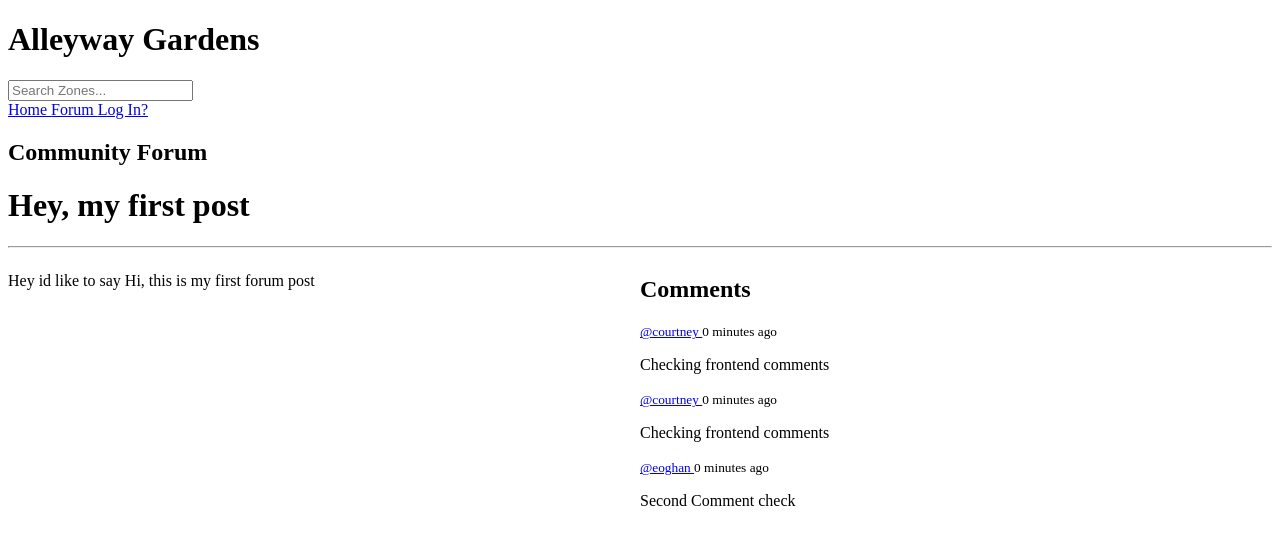
After one commit to codieeweir/AlleywayGardens, a Django app: page /forum-post/5/ in a window 1280 px wide. The commit adds this page. Shown: the top 545 px of the page. Run offline with Django 4.2, Linux system fonts and the light colour scheme; data comes from the database, SQL or seed files in the repository; both versions use the stored data as it was after the commit.

Commit message:
Adding Forum Pages and Comments

```diff
--- a/backend/base/models.py
+++ b/backend/base/models.py
@@ -61,7 +61,7 @@ class Post(models.Model):
 class Comment(models.Model):
 
     user = models.ForeignKey(User, on_delete=models.CASCADE)
-    post = models.ForeignKey(Post, on_delete=models.CASCADE, related_name="comments")
+    post = models.ForeignKey(Post, on_delete=models.CASCADE, related_name="comment")
     body = models.TextField()
     updated = models.DateTimeField(auto_now=True)
     created = models.DateTimeField(auto_now_add=True)
--- a/backend/base/templates/base/forum.html
+++ b/backend/base/templates/base/forum.html
@@ -11,9 +11,9 @@
 
 {% for post in posts %}
 <div>
-    <h3>{{post.title}}</h3>
+    <h3><a href="/forum-post/{{post.id}}">{{post.title}}</a></h3>
     <p>{{post.body}}</p>
-    <h5>Posted by @{{user.username}} {{post.created|timesince}}</h5>
+    <h5>Posted by <a href="{% url 'user-profile' post.user.id %}">@{{post.user}} </a> {{post.created|timesince}}</h5>
     <span>{{post.zone}}</span>
     {% if request.user == post.user %}
         <a href="{% url 'delete-post' post.id %}"> Delete </a>
--- /dev/null
+++ b/backend/base/templates/base/forum_post.html
@@ -0,0 +1,46 @@
+{% extends 'main.html' %}
+
+{% block content %}
+
+<style>
+    .post-container{
+        display: grid;
+        grid-template-columns: 2fr 2fr;
+    }
+</style>
+
+<h2>Community Forum</h2>
+
+<h1>{{post.title}}</h1>
+<hr>
+<div class="post-container">
+    <div>
+        <p>{{post.body}}</p>
+    </div>
+    <div>
+        <h2>Comments</h2>
+        {% for comment in post_comments %}
+      <div>
+            <small><a href="{% url 'user-profile' comment.user.id %}">@{{comment.user}} </a> {{comment.created|timesince}} ago </small>
+            {% if request.user == comment.user %}
+
+            <a href="{% url 'delete-message' comment.id %}"> Delete </a>
+            {%endif%}
+
+            <p>{{comment.body}}</p>
+
+      </div>
+        {% endfor %}
+
+        {% if request.user.is_authenticated %}
+        <div class="comment-form">
+            <form method="POST" action="">
+            {% csrf_token %}
+            <input type="text" name="body" placeholder="Add Comment..." />
+            </form>
+        </div>
+        {% endif %}
+    </div>
+</div>
+
+{% endblock content %}
--- a/backend/base/urls.py
+++ b/backend/base/urls.py
@@ -16,5 +16,6 @@ urlpatterns = [
     path('delete-project/<str:pk>/', views.deleteProject, name = 'delete-project'),
     path('delete-message/<str:pk>/', views.deleteMessage, name = 'delete-message'),
     path('delete-post/<str:pk>/', views.deletePost, name = 'delete-post'),
-    path('forum/', views.forumPost, name = 'forum')
+    path('forum/', views.forum, name = 'forum'),
+    path('forum-post/<str:pk>/', views.forumPost, name = 'forum-post')
 ]
--- a/backend/base/views.py
+++ b/backend/base/views.py
@@ -167,7 +167,7 @@ def deletePost(request, pk):
     return render(request, 'base/delete.html', {'obj' : post.title})
 
 
-def forumPost(request):
+def forum(request):
     posts = Post.objects.all().order_by('-created')
 
     context = {'posts':posts}
@@ -187,3 +187,19 @@ def createPost(request):
 
     context= {'form' : form}
     return render(request, 'base/post_form.html', context)
+
+def forumPost(request, pk):
+    post = Post.objects.get(id=pk)
+    post_comments = post.comment.all().order_by('-created')
+
+    if request.method =='POST':
+        comment = Comment.objects.create(
+            user=request.user,
+            post=post,
+            body=request.POST.get('body')
+        )
+        return redirect('forum-post', pk=post.id)
+
+
+    context = {'post':post, 'post_comments' : post_comments }
+    return render(request, 'base/forum_post.html', context)
```
Also changed, not shown: backend/db.sqlite3.
